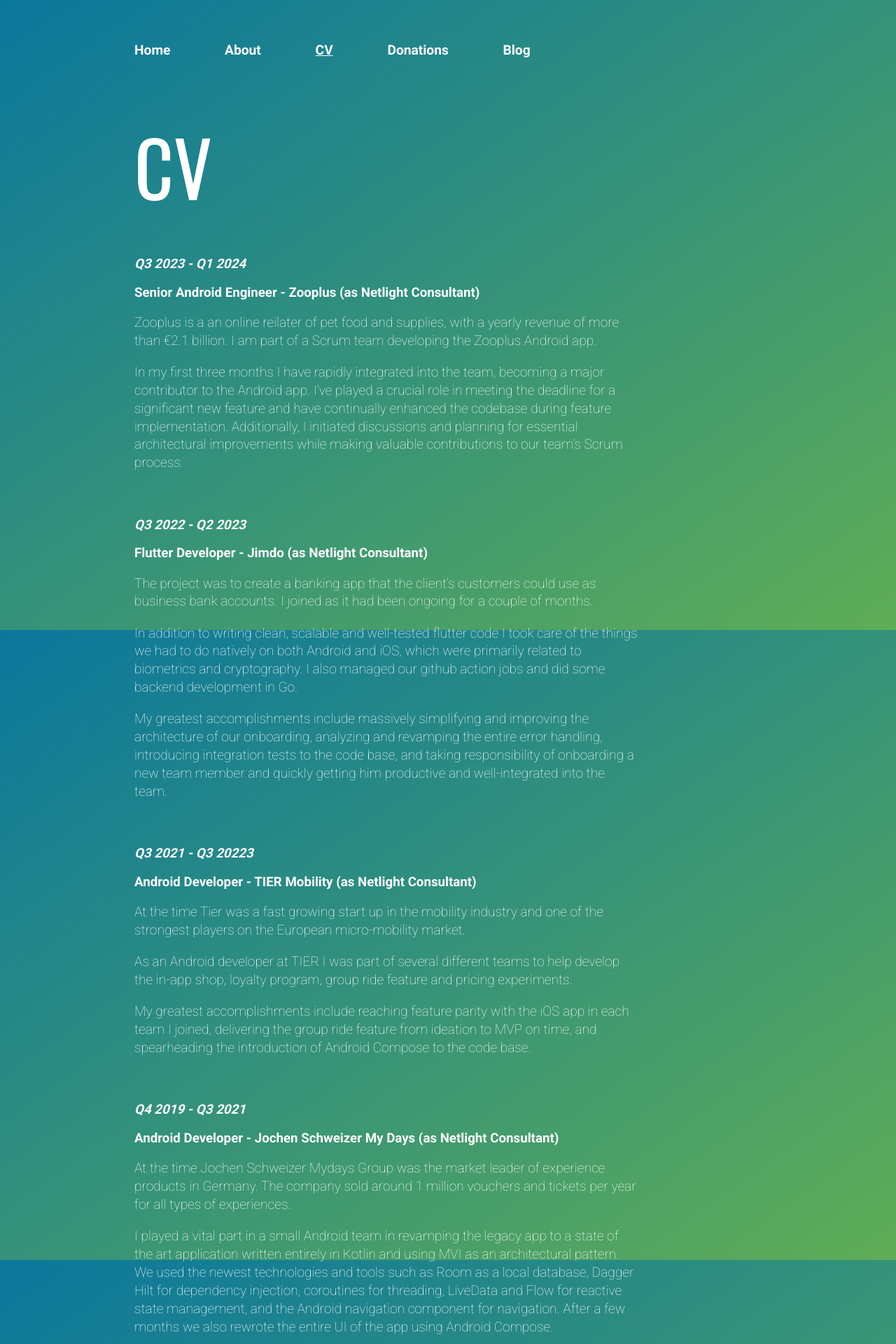
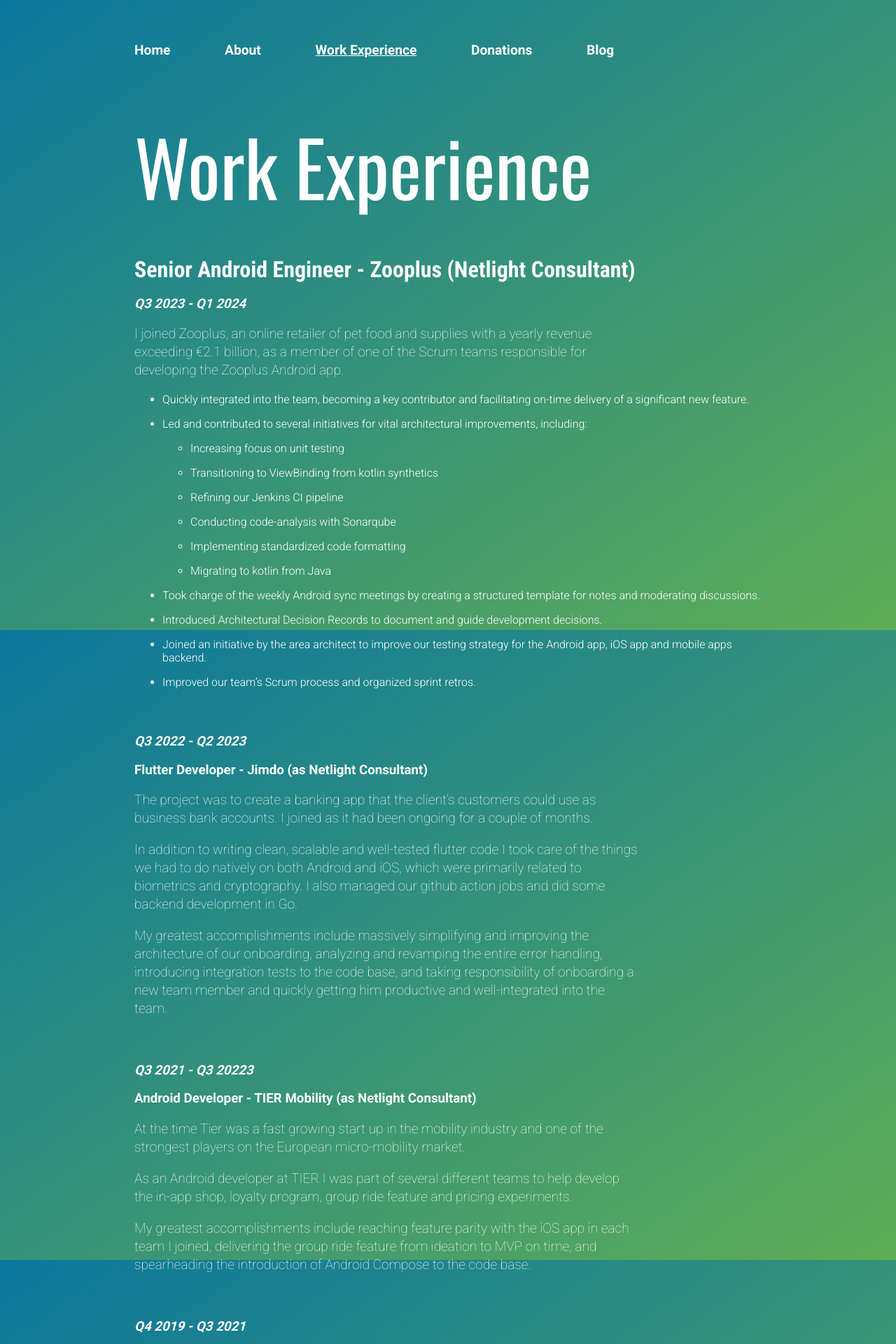
Before and after one commit to molundb/molundb.github.io, a Jekyll site: the page built from work-experience/index.md, in a window 1280 px wide. Shown: the top 1920 px of the page at 70% size. Built offline with Jekyll 4.4.1, drawn with Linux system fonts in a browser that asks for light colours; nearby versions of some CDN libraries.

Commit message:
update text about Zooplus

```diff
--- a/_data/navigation.yaml
+++ b/_data/navigation.yaml
@@ -2,8 +2,8 @@
   link: /
 - name: About
   link: /about/
-- name: CV
-  link: /cv/
+- name: Work Experience
+  link: /work-experience/
 - name: Donations
   link: /donations/
 - name: Blog
--- a/_sass/main.scss
+++ b/_sass/main.scss
@@ -36,6 +36,7 @@
   margin-bottom: 40px;
 }
 ul li {
+  margin-top: 1em;
   margin-bottom: 1em;
 }
 a {
--- a/cv/index.md
+++ b/work-experience/index.md
@@ -1,24 +1,35 @@
 ---
 layout: default
-title: CV
+title: Work Experience
 ---
 
-# CV
+# Work Experience
+
+## Senior Android Engineer - Zooplus (Netlight Consultant)
 
 ### _Q3 2023 - Q1 2024_
 
-### Senior Android Engineer - Zooplus (as Netlight Consultant)
+I joined Zooplus, an online retailer of pet food and supplies with a yearly
+revenue exceeding €2.1 billion, as a member of one of the Scrum teams
+responsible for developing the Zooplus Android app.
 
-Zooplus is a an online reilater of pet food and supplies, with a yearly revenue
-of more than €2.1 billion. I am part of a Scrum team developing the Zooplus
-Android app.
-
-In my first three months I have rapidly integrated into the team, becoming a
-major contributor to the Android app. I've played a crucial role in meeting the
-deadline for a significant new feature and have continually enhanced the
-codebase during feature implementation. Additionally, I initiated discussions
-and planning for essential architectural improvements while making valuable
-contributions to our team's Scrum process.
+- Quickly integrated into the team, becoming a key contributor and facilitating
+  on-time delivery of a significant new feature.
+- Led and contributed to several initiatives for vital architectural
+  improvements, including:
+  - Increasing focus on unit testing
+  - Transitioning to ViewBinding from kotlin synthetics
+  - Refining our Jenkins CI pipeline
+  - Conducting code-analysis with Sonarqube
+  - Implementing standardized code formatting
+  - Migrating to kotlin from Java
+- Took charge of the weekly Android sync meetings by creating a structured
+  template for notes and moderating discussions.
+- Introduced Architectural Decision Records to document and guide development
+  decisions.
+- Joined an initiative by the area architect to improve our testing strategy for
+  the Android app, iOS app and mobile apps backend.
+- Improved our team’s Scrum process and organized sprint retros.
 
 <br>
 
```
